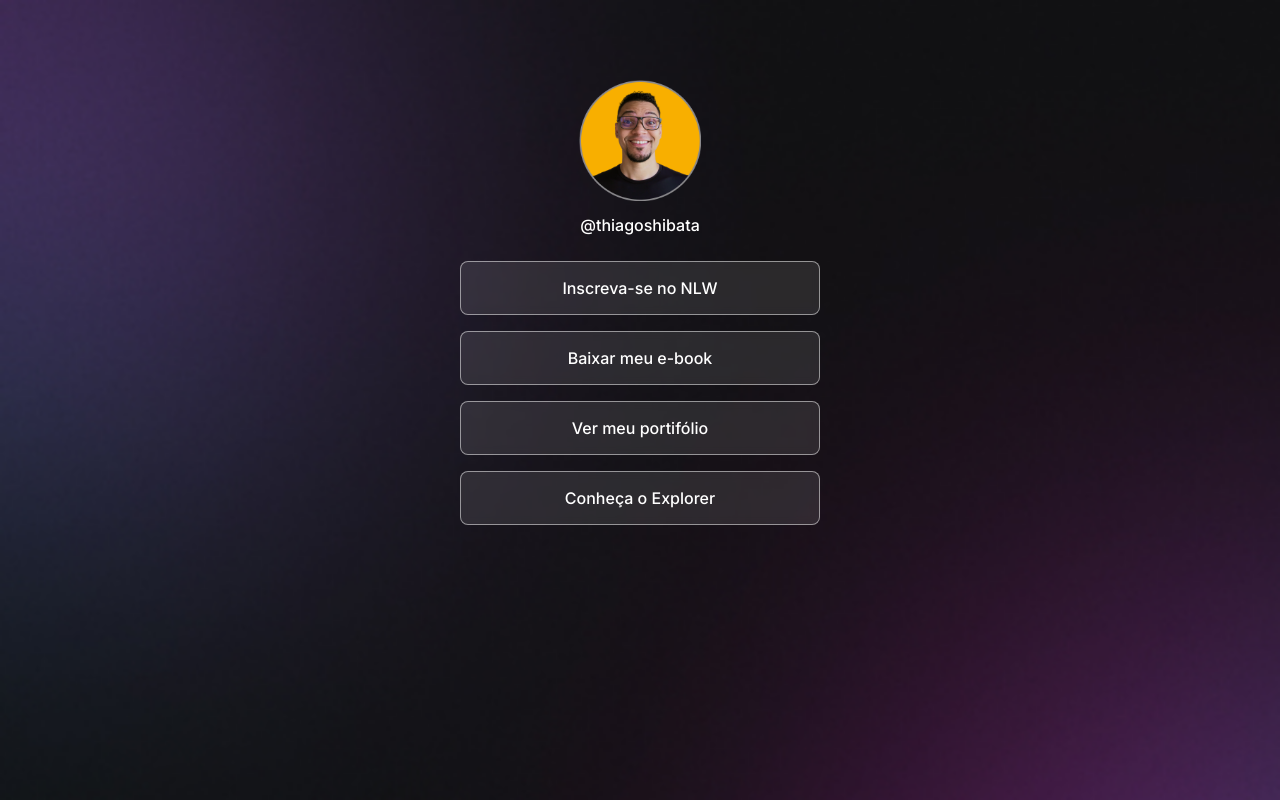
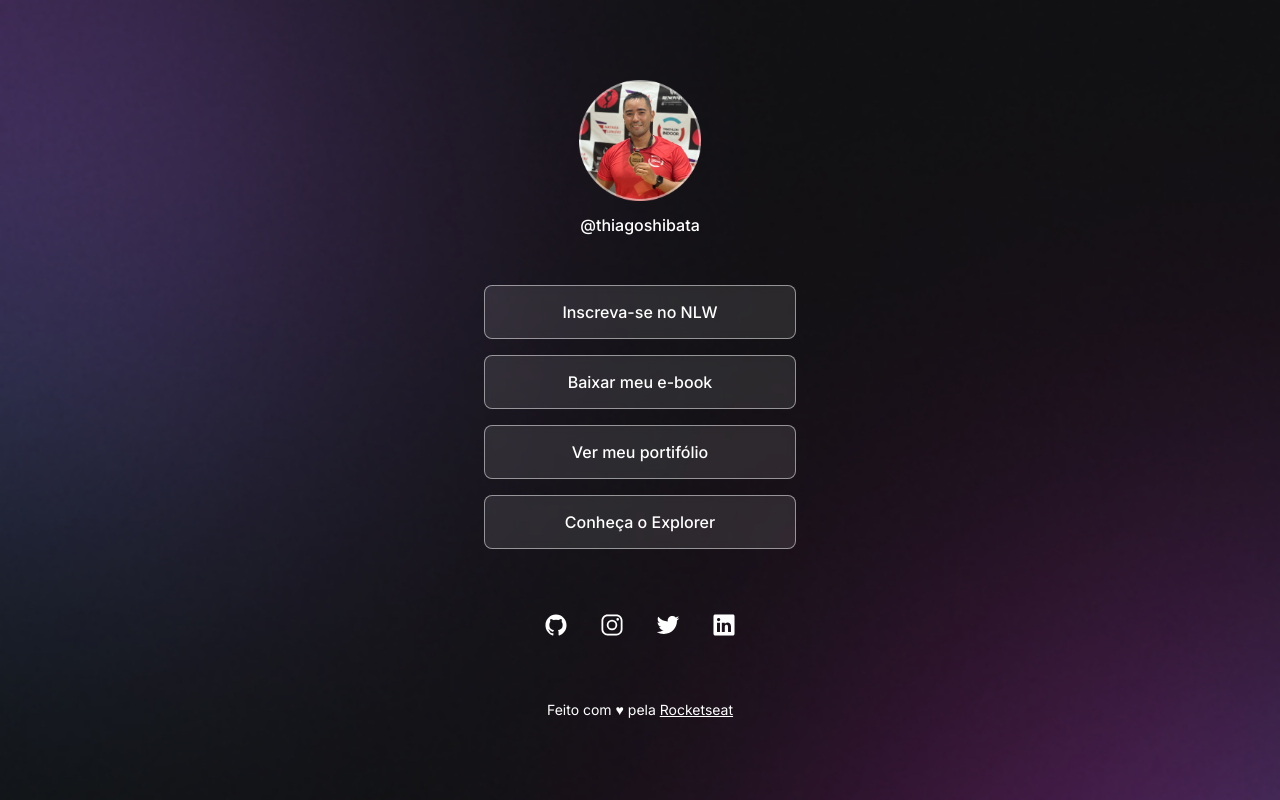
Before and after one commit to thiagoshibata/devLinks, a plain HTML site: page index.html in a window 1280 px wide. Drawn offline with nearby package versions, Linux system fonts and the light colour scheme.

```diff
--- a/index.html
+++ b/index.html
@@ -1,18 +1,24 @@
 <!DOCTYPE html>
-<html lang="pt-br">
+<html lang="pt-br" class="light">
   <head>
-  <link rel="preconnect" href="https://fonts.googleapis.com">
-  <link rel="preconnect" href="https://fonts.gstatic.com" crossorigin>
-  <link href="https://fonts.googleapis.com/css2?family=Inter:wght@100..900&display=swap" rel="stylesheet">
-  <meta charset="UTF-8">
-  <meta name="viewport" content="width=device-width, initial-scale=1.0">
+    <link rel="preconnect" href="https://fonts.googleapis.com" />
+    <link rel="preconnect" href="https://fonts.gstatic.com" crossorigin />
+    <link
+      href="https://fonts.googleapis.com/css2?family=Inter:wght@100..900&display=swap"
+      rel="stylesheet"
+    />
+    <meta charset="UTF-8" />
+    <meta name="viewport" content="width=device-width, initial-scale=1.0" />
     <title>DevLinks</title>
-  <link rel="stylesheet" href="style.css">
+    <link rel="stylesheet" href="style.css" />
   </head>
   <body>
     <div id="container">
       <div id="profile">
-      <img src="./assets/avatar.png" alt="Foto de Thiago de camisa azul, usando óculos e dentro do carro">
+        <img
+          src="./assets/avatar-thiago.png"
+          alt="Foto de Thiago de camisa azul, usando óculos e dentro do carro"
+        />
         <p>@thiagoshibata</p>
       </div>
       <ul>
@@ -23,12 +29,43 @@
           <a href="#">Baixar meu e-book</a>
         </li>
         <li>
-        <a href="https://github.com/thiagoshibata" target="_blank">Ver meu portifólio</a>
+          <a href="https://github.com/thiagoshibata" target="_blank"
+            >Ver meu portifólio</a
+          >
         </li>
         <li>
-        <a href="https://rocketseat.com.br/explorer" target="_blank">Conheça o Explorer</a>
+          <a href="https://rocketseat.com.br/explorer" target="_blank"
+            >Conheça o Explorer</a
+          >
         </li>
       </ul>
+      <div id="social-links">
+        <a href="#" target="_blank">
+          <ion-icon name="logo-github"></ion-icon>
+        </a>
+        <a href="#" target="_blank">
+          <ion-icon name="logo-instagram"></ion-icon>
+        </a>
+        <a href="#" target="_blank">
+          <ion-icon name="logo-twitter"></ion-icon>
+        </a>
+        <a href="#" target="_blank">
+          <ion-icon name="logo-linkedin"></ion-icon>
+        </a>
       </div>
+      <footer>
+        Feito com ♥ pela
+        <a href="https://rocketseat.com.br" target="_blank">Rocketseat</a>
+      </footer>
+    </div>
+
+    <script
+      type="module"
+      src="https://unpkg.com/ionicons@7.1.0/dist/ionicons/ionicons.esm.js"
+    ></script>
+    <script
+      nomodule
+      src="https://unpkg.com/ionicons@7.1.0/dist/ionicons/ionicons.js"
+    ></script>
   </body>
 </html>
--- a/style.css
+++ b/style.css
@@ -3,6 +3,11 @@
   margin: 0;
   padding: 0;
   box-sizing: border-box;
+}
+
+/*Definindo variáveis*/
+:root{
+  --text-color: white;
 }
 
 body {
@@ -11,14 +16,16 @@ body {
 
 body * {
   font-family: "Inter", sans-serif;
-  color: #ffffff;
+  color: var(--text-color);
 }
 
 #container {
   width: 360px;
   margin: 56px auto 0px;
+  padding: 0 24px;
 }
 
+/*-- Profile ---*/
 #profile {
   text-align: center; /*centralizando a imagem do elemento filho, pois elementos inline aceitam que o elemento pai alinhe utilizando text-align center.*/
   padding: 24px;
@@ -34,13 +41,15 @@ body * {
   margin-top: 8px;
 }
 
-/*Links*/
+/*--- Links ----*/
 ul {
   list-style: none;
 
   display: flex;
   flex-direction: column;
   gap: 16px; /*Espaçamento entre itens*/
+
+  padding: 24px 0;
 }
 ul li a {
   display: flex;
@@ -59,11 +68,42 @@ ul li a {
   text-decoration: none;
   font-weight: 500;
 
-  transition: background .5s;
+  transition: background 0.5s;
 }
 
-ul li a:hover { /*pseudo-selector */
+ul li a:hover {
+  /*pseudo-selector */
   background: rgba(255, 255, 255, 0.05);
-  border: 1px solid rgba(255, 255, 255, 1);
+  border: 1px solid var(--text-color);
+}
+
+/* social links */
+#social-links {
+  display: flex;
+  justify-content: center;
+
+  padding: 24px 0;
+
+  font-size: 24px;
+}
+
+#social-links a {
+  display: flex;
+  align-items: center;
+  justify-content: center;
+  padding: 16px;
+  border-radius: 50%;
+
+  transition: background 0.2s;
+}
+
+#social-links a:hover {
+  background: rgb(255, 255, 255, 0.2);
+}
+
+footer{
+  padding: 24px;
+  text-align: center;
+  font-size: 14px;
 
 }
```
Also changed, not shown: assets/avatar-thiago.png (added). Lines whose indentation alone changed are shown as unchanged.
